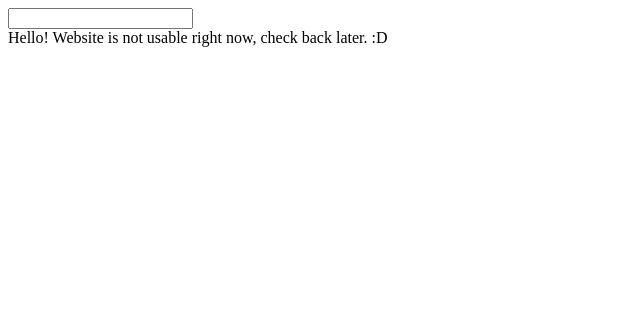
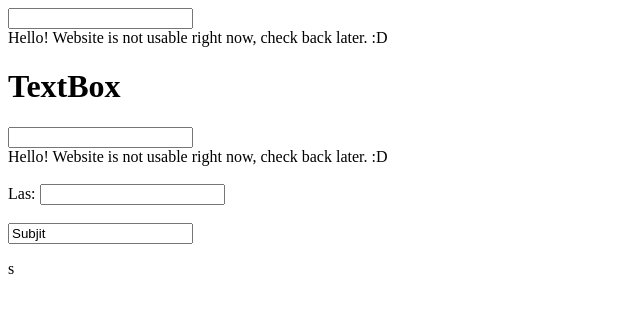
Before and after one commit to ThenameisC/TextBox, a plain HTML site: page index.html in a window 1280 px wide. Shown: the whole page, without its empty margins (0-640 px from the left). Drawn offline with Linux system fonts and the light colour scheme.

Commit message:
Update index.html

```diff
--- a/index.html
+++ b/index.html
@@ -1,2 +1,17 @@
 <input type="text" id="TextBox" name="TextBox">
 <br> <label for="TextBox">Hello! Website is not usable right now, check back later. :D</label>
+<!DOCTYPE html>
+<html>
+<body>
+
+<h1>TextBox</h1>
+
+<form action="/action_page.php">
+<input type="text" id="TextBox1" name="TextBox1">
+<br> <label for="TextBox">Hello! Website is not usable right now, check back later. :D</label> <br><br>
+  <label for="lname">Las: </label>
+  <input type="text" id="lname1" name="lname1"><br><br>
+  <input type="subjit" value="Subjit">
+</form>
+s</body>
+</html>
```
